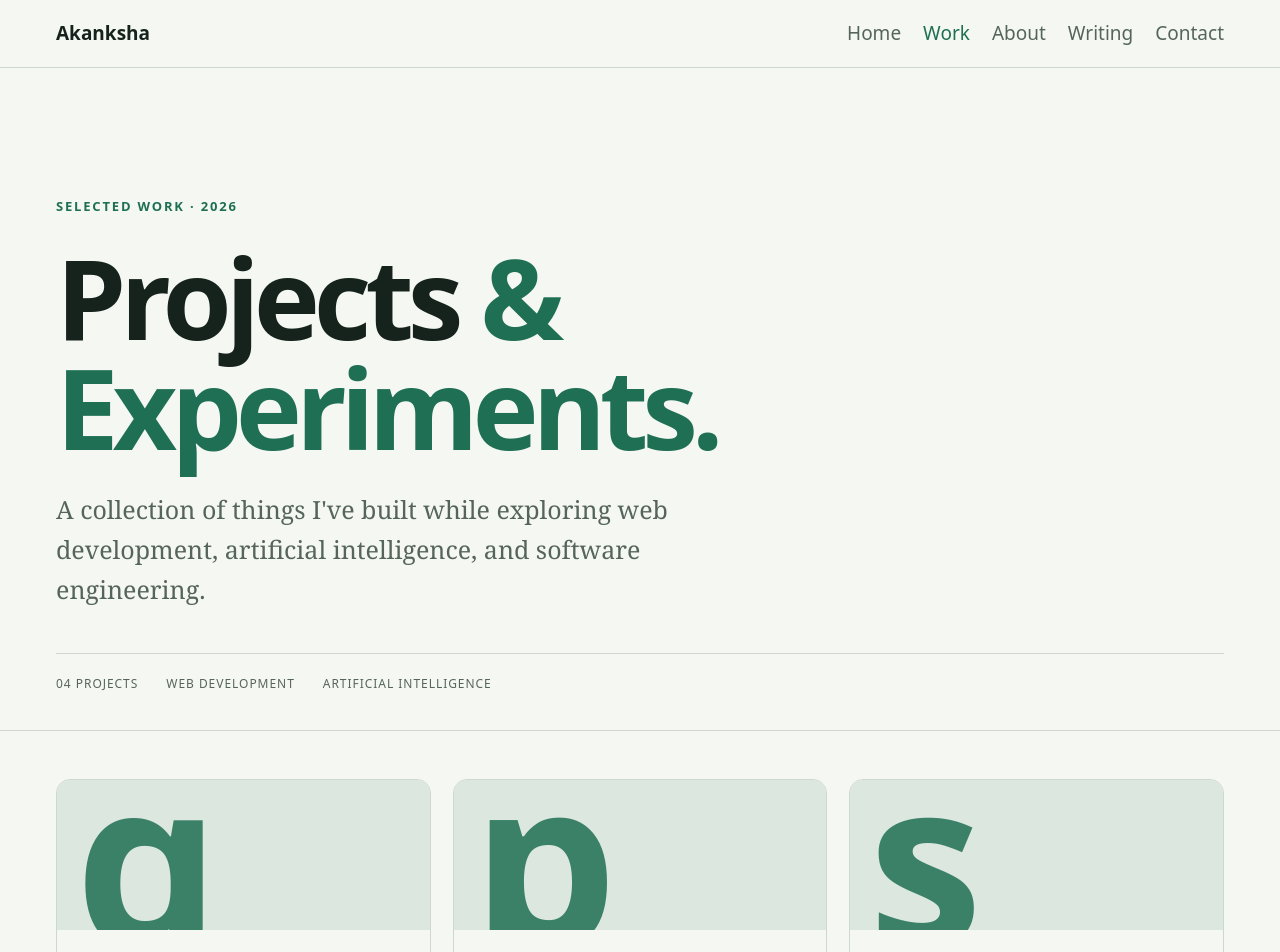
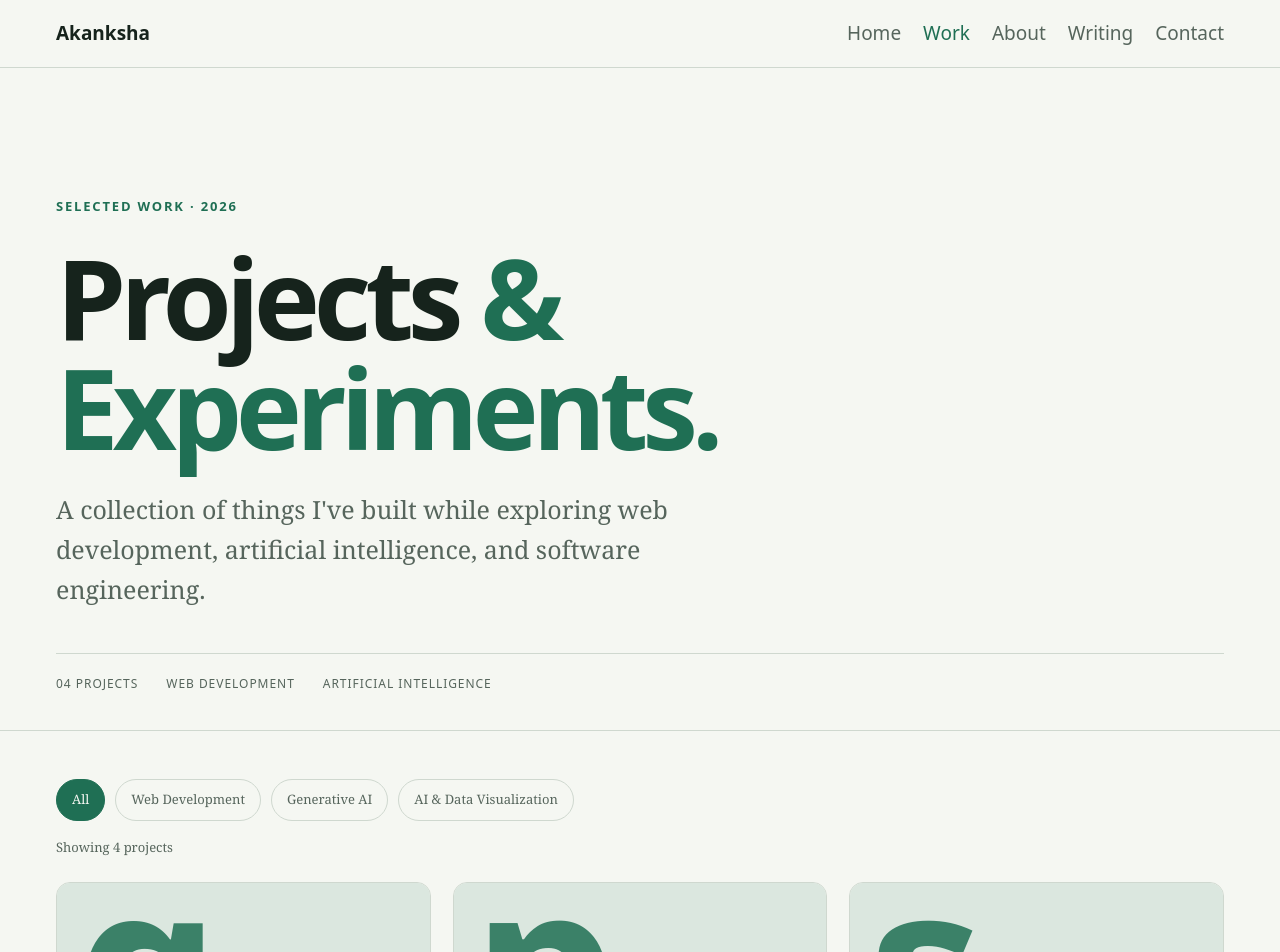
Before and after one commit to Akanksha-1708/Portfolio, a React app: page /#/work in a window 1280 px wide. Shown: the top 952 px of the page. Built offline with nearby package versions, Linux system fonts and the light colour scheme; the HTML template or start-up script is replaced by a standard one.

Commit message:
Add category filters to project archive

```diff
--- a/src/pages/Work.jsx
+++ b/src/pages/Work.jsx
@@ -1,22 +1,31 @@
 
-import { useRef } from 'react';
+import { useRef, useState } from 'react';
 import { useGSAP } from '@gsap/react';
 import gsap from 'gsap';
 import { projects } from '../data.js';
 import ProjectCard from '../components/ProjectCard.jsx';
 
+const categories = [
+  'All',
+  'Web Development',
+  'Generative AI',
+  'AI & Data Visualization',
+];
+
 export default function Work() {
   const pageRef = useRef(null);
+  const [activeCategory, setActiveCategory] = useState('All');
 
-  useGSAP(
-    () => {
-      const elements = gsap.utils.toArray(
-        '.work-reveal',
-        pageRef.current
+  const filteredProjects =
+    activeCategory === 'All'
+      ? projects
+      : projects.filter(
+          (project) => project.category === activeCategory
         );
 
+  useGSAP(() => {
     gsap.fromTo(
-        elements,
+      '.work-reveal',
       { y: 30, opacity: 0 },
       {
         y: 0,
@@ -27,9 +36,7 @@ export default function Work() {
         clearProps: 'transform',
       }
     );
-    },
-    { scope: pageRef }
-  );
+  }, { scope: pageRef });
 
   return (
     <main className="work-page" ref={pageRef}>
@@ -43,8 +50,9 @@ export default function Work() {
         </h1>
 
         <p className="work-intro work-reveal">
-          A collection of things I've built while exploring web development,
-          artificial intelligence, and software engineering.
+          A collection of things I've built while exploring web
+          development, artificial intelligence, and software
+          engineering.
         </p>
 
         <div className="work-hero-bottom work-reveal">
@@ -55,13 +63,28 @@ export default function Work() {
       </section>
 
       <section className="work-projects">
+        <div className="work-filters" aria-label="Filter projects">
+          {categories.map((category) => (
+            <button
+              key={category}
+              type="button"
+              className={`work-filter${activeCategory === category ? ' is-active' : ''}`}
+              onClick={() => setActiveCategory(category)}
+              aria-pressed={activeCategory === category}
+            >
+              {category}
+            </button>
+          ))}
+        </div>
+
+        <p className="work-result-count" aria-live="polite">
+          Showing {filteredProjects.length}{' '}
+          {filteredProjects.length === 1 ? 'project' : 'projects'}
+        </p>
+
         <div className="work-grid">
-          {projects.map((project, index) => (
-            <div
-              className="work-card-reveal"
-              key={project.id}
-              data-index={index}
-            >
+          {filteredProjects.map((project) => (
+            <div className="work-card-reveal" key={project.id}>
               <ProjectCard p={project} />
             </div>
           ))}
--- a/src/styles.css
+++ b/src/styles.css
@@ -845,3 +845,13 @@ form .btn { justify-self: start; }
 @media (prefers-reduced-motion: reduce) {
   .contact-links a { transition: none; }
 }
+
+/* Work page filters */
+.work-filters { display: flex; flex-wrap: wrap; gap: 10px; margin-bottom: 16px; }
+.work-filter { padding: 9px 15px; border: 1px solid var(--line); border-radius: 999px; background: transparent; color: var(--muted); font: inherit; font-size: 13px; cursor: pointer; transition: color 0.2s, background 0.2s, border-color 0.2s; }
+.work-filter:hover, .work-filter.is-active { border-color: var(--accent); color: var(--bg); background: var(--accent); }
+.work-filter:focus-visible { outline: 2px solid var(--accent); outline-offset: 3px; }
+.work-result-count { margin: 0 0 24px; color: var(--muted); font-size: 13px; }
+@media (prefers-reduced-motion: reduce) {
+  .work-filter { transition: none; }
+}
```
Lines whose indentation alone changed are shown as unchanged.
